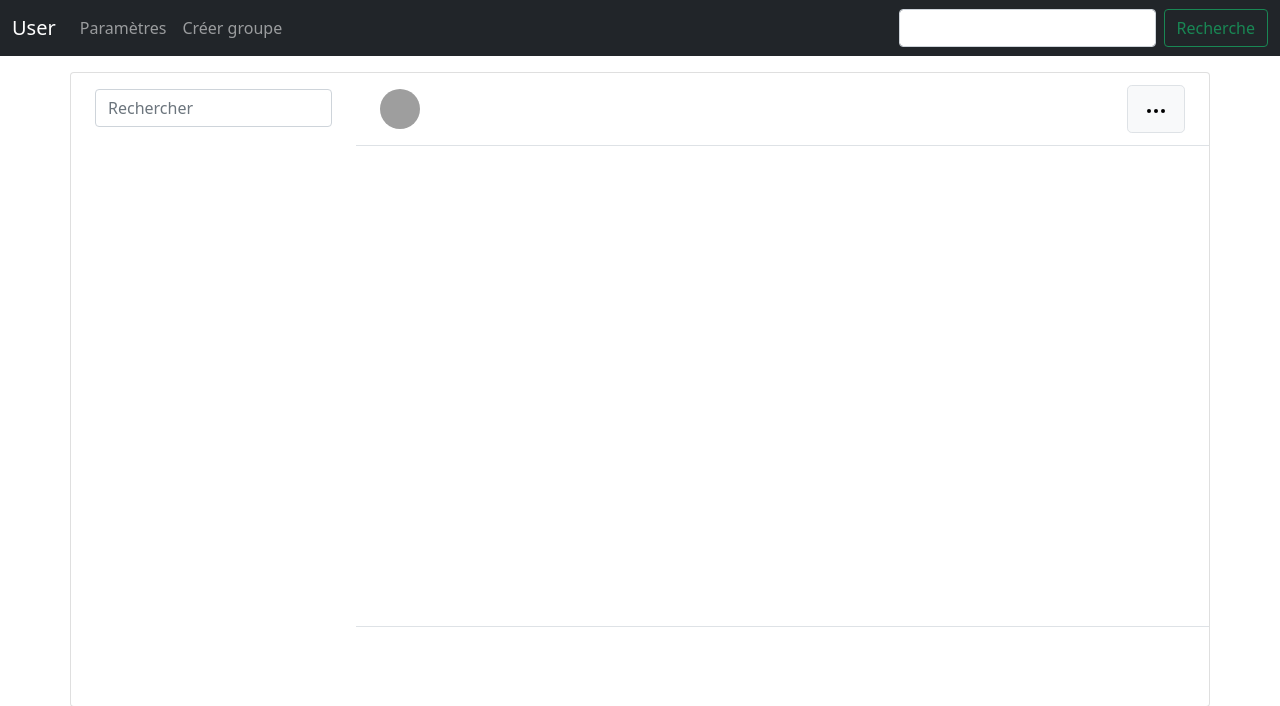
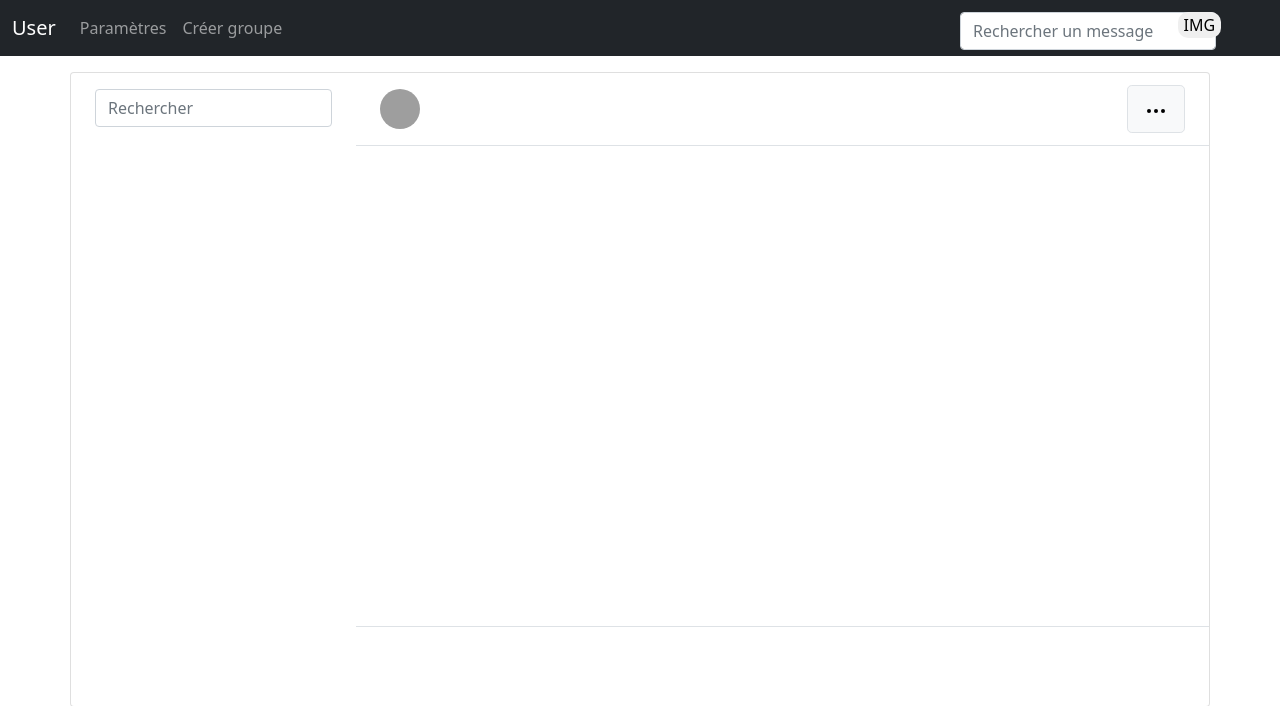
Before and after one commit to acburihan/chat_flask, a Flask app: page / in a window 1280 px wide. Shown: the top 706 px of the page. Run offline with Flask 2, Linux system fonts and the light colour scheme; data that the repository does not hold is empty; parts of the project's set-up code (start-up, migrations or seed data) failed here and were passed over; grey boxes are pictures that could not be loaded.

Commit message:
Recherche par message et par image

```diff
--- a/app.py
+++ b/app.py
@@ -98,8 +98,28 @@ def short_date(long_date):
         return str(today.second-long_date.second) + " sec"
 
 
+@app.route('/api/get_all_group_message')
+def get_all_group_message():
+    messages = db.session.query(Message, User).join(Message.sender).all()
+
+    result = []
+    for message in messages:
+        result.append(
+            {
+                "id": message[0].msg_id,
+                "msg": message[0].msg,
+                "sender": message[1].username,
+                "sender_avatar": message[1].avatar,
+                "group": message[0].group_id,
+                "date": short_date(message[0].date),
+                "image": message[0].image,
+            }
+        )
+
+    return flask.jsonify(result)
+
 @app.route('/api/get_all_message/<group_id>')
-def get_all_messages(group_id):
+def get_all_message(group_id):
     messages = db.session.query(Message, User).join(Message.sender).filter(Message.group_id == group_id).all()
 
     result = []
--- a/static/main.js
+++ b/static/main.js
@@ -17,14 +17,29 @@ function onLoad () {
     $('#ModalImage span').on('click', function() {$('#ModalImage').hide()});
     $('#ModalImage button').on('click', function() {$(this).attr("disabled", true)});
 
+    $('#search_message').on("click", function() {$('#search_message .list-search').show()});
+    $('#search_message').mouseleave(async function() {$('#search_message .list-search').hide();
+                                                      $('#search_message input').blur();
+                                                      await new Promise(r => setTimeout(r, 500));
+                                                      $('#Messages').children().removeClass("highlighted")});
+    $('#search_message input').on("keyup", filterMessage);
+    $('#search_message .list-search').on("click", "a", goToMessage);
+    $('#search_image').on("click", function() {$(this).toggleClass("active");
+                                               $('#search_message input').focus();
+                                               $(filterMessage)})
+
     setInterval(refreshMessage, 6000000);
 
     setInterval(refreshNotification,6000000);
 }
-
-function refresh() {
-        $.get('/api/get_current_user', showUserName);
-        $.get('/api/get_groups', showGroups);
+let timeout;
+async function refresh() {
+    var startTime = performance.now();
+    await $.get('/api/get_current_user', showUserName);
+    await $.get('/api/get_groups', showGroups);
+    await $.get('api/get_all_group_message', addAllMessage);
+    var endTime = performance.now();
+    timeout = endTime-startTime + 30;
     }
 
 function showUserName(data) {
@@ -42,6 +57,21 @@ async function sendMessage() {
     });
     $('#send_message :visible textarea').val(""); //Clear the input
     $(refreshMessage); //Display the new message
+}
+
+function addAllMessage(data) {
+    data.reverse();
+    for (let i=0 ; i<data.length ; i++) {
+        $('#search_message .list-search').append("<a href=\"#\" class=\"list-group-item list-group-item-action\" data-id=\"" + data[i]['id'] + "\">" +
+            "                                        <div class=\"d-flex align-items-start\" data-id=\"" + data[i]['group'] + "\">" +
+            "                                          <div class=\"search-content\" data-id=\""+ data[i]['msg'] +"\">" +
+                                                            "<div style='display: inline; font-size: .75em;'>" + data[i]['date'] + " </div>" +
+                                                            "<div style='display: inline;'>" + data[i]["sender"] + " : </div>" +
+                                                            "<div style='display: inline;'>" + data[i]['msg'].substring(0,8) + "</div>" + "<div class='image_div' data-id='"+ data[i]['image'] +"' style='display: inline;'>" + showImage(data[i]['image'], false, true) + "</div>" +
+            "                                          </div>" +
+            "                                       </div>" +
+            "                                    </a>")
+    }
 }
 
 function showMessage(data) {
@@ -66,13 +96,13 @@ function showGroups(data) {
         $('#list_groups').append("<a href=\"#\" class=\"list-group-item list-group-item-action border-0\" data-id=\"" + data[i]['group_id'] + "\">" +
             "                            <div class=\"badge notif-color float-end\">0</div>" +
             "                            <div class=\"d-flex align-items-start\">" +
-                                             showImage(data[i]["icon"], true) +
+            showImage(data[i]["icon"], true) +
             "                                <div class=\"flex-grow-1 ml-3\">" +
-                                                data[i]['group_name'] +
+            data[i]['group_name'] +
             "                                </div>" +
             "                            </div>" +
             "                        </a>");
-        $('#send_message').append("<div class=\"input-group\" data-id=\""+ data[i]['group_id'] +"\" style='display: none'>" +
+        $('#send_message').append("<div class=\"input-group\" data-id=\"" + data[i]['group_id'] + "\" style='display: none'>" +
             "              <button type=\"button\" class=\"btn btn-primary popup\"><h8>↑</h8></button>" +
             "              <textarea type=\"text\" class=\"form-control\" placeholder=\"Écrivez un message...\"></textarea>" +
             "              <button type=\"submit\" class=\"btn btn-primary\">Envoyer</button>" +
@@ -93,13 +123,13 @@ function selectGroup() {
     $(showNewGroup);
 }
 
-async function showNewGroup() {
+function showNewGroup() {
     let group_name = $('#list_groups a.active div.ml-3').text();
     $('#ActionGroup strong').text(group_name);
     //Clearing the messages of the old group and displaying all the messages of the new group
     let group = $('#list_groups a.active').attr("data-id");
     $('#Messages').text("");
-    await $.get('/api/get_all_message/'+group, showMessage);
+    $.get('/api/get_all_message/'+group, showMessage);
 }
 
 async function refreshMessage() {
@@ -135,11 +165,11 @@ async function sendImage() {
         processData: false,
     });
     $('#form-popup input').val("");
-    $(popupForm)
+    $('#form-popup').toggle();
     $(refreshMessage);
 }
 
-function showImage(filename, icon=false) {
+function showImage(filename, icon=false, search =false) {
     if (icon) {
         if (filename === null) {
             return "<img src=\"../../static/image/icone_par_defaut.png\" class=\"rounded-circle mr-1\" alt=\"icon\" width=\"40\" height=\"40\">"
@@ -151,6 +181,9 @@ function showImage(filename, icon=false) {
     else {
         if (filename === null) {
             return ""
+        }
+        else if (search) {
+            return "<img src=\"/uploads/"+filename+"\" class=\"img-rounded mr-1\" alt=\"image\" style=\"height: 7vh;\">"
         }
         else {
             return "<img src=\"/uploads/"+filename+"\" class=\"message-image img-rounded mr-1\" alt=\"image\" style=\"max-height: 40vh; max-width: 40vh\">"
@@ -172,6 +205,33 @@ function filterGroup() {
   $('#list_groups a').show().filter(function() {
     return !($(this).text().toUpperCase().includes(filter));
   }).hide();
+}
+
+function filterMessage() {
+    let filter = $("#search_message input").val().toUpperCase();
+    $('#search_message .list-search a').show().filter(function() {
+        if ($('#search_image').hasClass("active")) {
+            return ($(this).children().children('.search-content').children('.image_div').attr("data-id") === "null") || !($(this).children().children('.search-content').children('.image_div').attr("data-id").toUpperCase().includes(filter));
+        }
+        else {
+            return ($(this).children().children('.search-content').attr("data-id") === "") || !($(this).children().children('.search-content').attr("data-id").toUpperCase().includes(filter));
+        }
+    }).hide();
+}
+
+async function goToMessage() {
+    let message_id = $(this).attr("data-id");
+    let group_of_message = $(this).children().attr("data-id");
+    let active_group = $('#list_groups a.active').attr("data-id");
+    if (active_group === group_of_message) {}
+    else {
+        selectGroup.apply($('#list_groups').children('[data-id="' + group_of_message + '"]')[0]);
+        await new Promise(r => setTimeout(r, timeout));
+    }
+    let target_message = $('#Messages').children('[data-id="'+message_id+'"]')[0];
+    $('#Messages').animate({scrollTop: target_message.offsetTop -20}, 1000);
+    $('#Messages').children().removeClass("highlighted")
+    $(target_message).addClass("highlighted");
 }
 
 function sortGroup() {
--- a/templates/index.html.jinja2
+++ b/templates/index.html.jinja2
@@ -40,6 +40,10 @@
                 white-space: normal;
             }
 
+            .highlighted .bubble-color {
+                border: thick solid rgb(13, 110, 252);
+            }
+
             .notif-color {
                 background-color: rgba(248, 50, 15, 0.94) !important;
             }
@@ -74,8 +78,8 @@
                 display: none;
                 position: absolute;
                 z-index: 9;
-                width: 50vh;
-                bottom: 8vh;
+                width: 28.25%;
+                bottom: 10%;
                 background: rgba(13, 110, 252, 0.61);
                 border-radius: 25px;
             }
@@ -88,12 +92,11 @@
             #form-popup .btn {
                 position: absolute;
                 z-index: 10;
-                width: 2vh;
-                bottom: 0vh;
+                width: 0;
                 background: linear-gradient(to right, rgba(13, 110, 252, 0), rgb(13, 110, 252));
                 border-radius: 0 25px 25px 0;
-                height: 9.6vh;
-                right: 0.08vh;
+                height: 100%;
+                right: 0%;
                 border: none;
             }
 
@@ -161,6 +164,68 @@
                   width: 100%;
               }
             }
+
+            /* Search message */
+
+            #search_message {
+                list-style-type: none;
+                position : absolute;
+                padding: 0;
+                margin: 0;
+                top: 1.5vh;
+                left: 75vw;
+                z-index: 20;
+                width: 20vw;
+            }
+
+            #search_message .list-search {
+                display: none;
+                max-height: 40vh;
+                overflow-y: auto;
+                overflow-x: hidden;
+            }
+
+            #search_message .list-search a {
+                border: 1px solid #ddd;
+                margin-top: -1px;
+                background-color: #f6f6f6;
+                padding: 0rem 0rem;
+                text-decoration: none;
+                font-size: 18px;
+                color: black;
+                display: block;
+                height: 8vh;
+                width: 100%;
+            }
+
+            .search-content div {
+                position: relative;
+                left: 0.75rem;
+                top: 0.5rem;
+            }
+            .search-content img {
+                position: relative;
+                left: 1rem;
+                top: 0.1rem;
+            }
+
+            #search_message a:hover:not(.header) {
+                background-color: #eee;
+            }
+
+            #search_image {
+                display:block;
+                border:0 none;
+                border-radius: 10px;
+                outline:none;
+                position: relative;
+                left: 17vw;
+                bottom: 4.7vh;
+            }
+
+            #search_image.active {
+                background-color: rgba(13, 110, 252);
+            }
       </style>
   </head>
   <body>
@@ -170,7 +235,6 @@
               <button class="navbar-toggler" type="button" data-bs-toggle="collapse" data-bs-target="#navbarColor01" aria-controls="navbarColor01" aria-expanded="false" aria-label="Toggle navigation">
                   <span class="navbar-toggler-icon"></span>
               </button>
-
               <div class="collapse navbar-collapse" id="navbarColor01">
                   <ul class="navbar-nav me-auto mb-2 mb-lg-0">
                       <li class="nav-item">
@@ -180,10 +244,13 @@
                           <a class="nav-link" href="groups">Créer groupe</a>
                       </li>
                   </ul>
-            <form class="d-flex">
-              <input class="form-control me-2" type="search" aria-label="Search" />
-              <button class="btn btn-outline-success" type="submit">Recherche</button>
-            </form>
+                  <div id="search_message">
+                      <input class="form-control me-2" type="search" aria-label="Search" placeholder="Rechercher un message"/>
+                      <button id="search_image" class="">IMG</button>
+                      <div class="list-search" >
+
+                      </div>
+                  </div>
               </div>
           </div>
       </nav>
@@ -236,7 +303,7 @@
 
 					</div>
                     <div id="form-popup">
-                        <input class="modal-body" type="file" name="file">
+                        <input class="modal-body" type="file" name="file" style="overflow: hidden; width: 95%">
                         <button type="submit" class="modal-body btn">↲</button>
                     </div>
 				</div>
```
Lines whose indentation alone changed are shown as unchanged.
